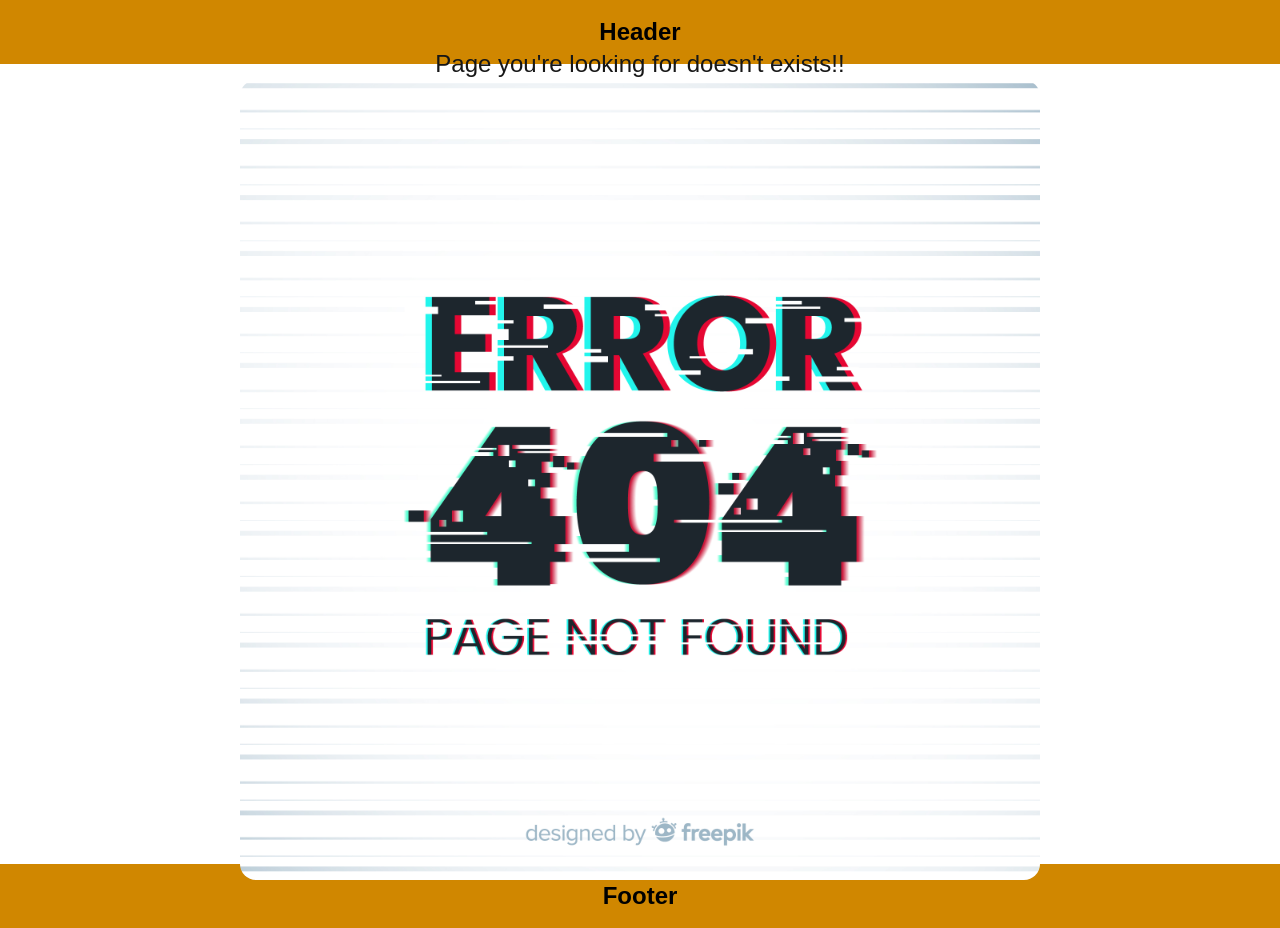
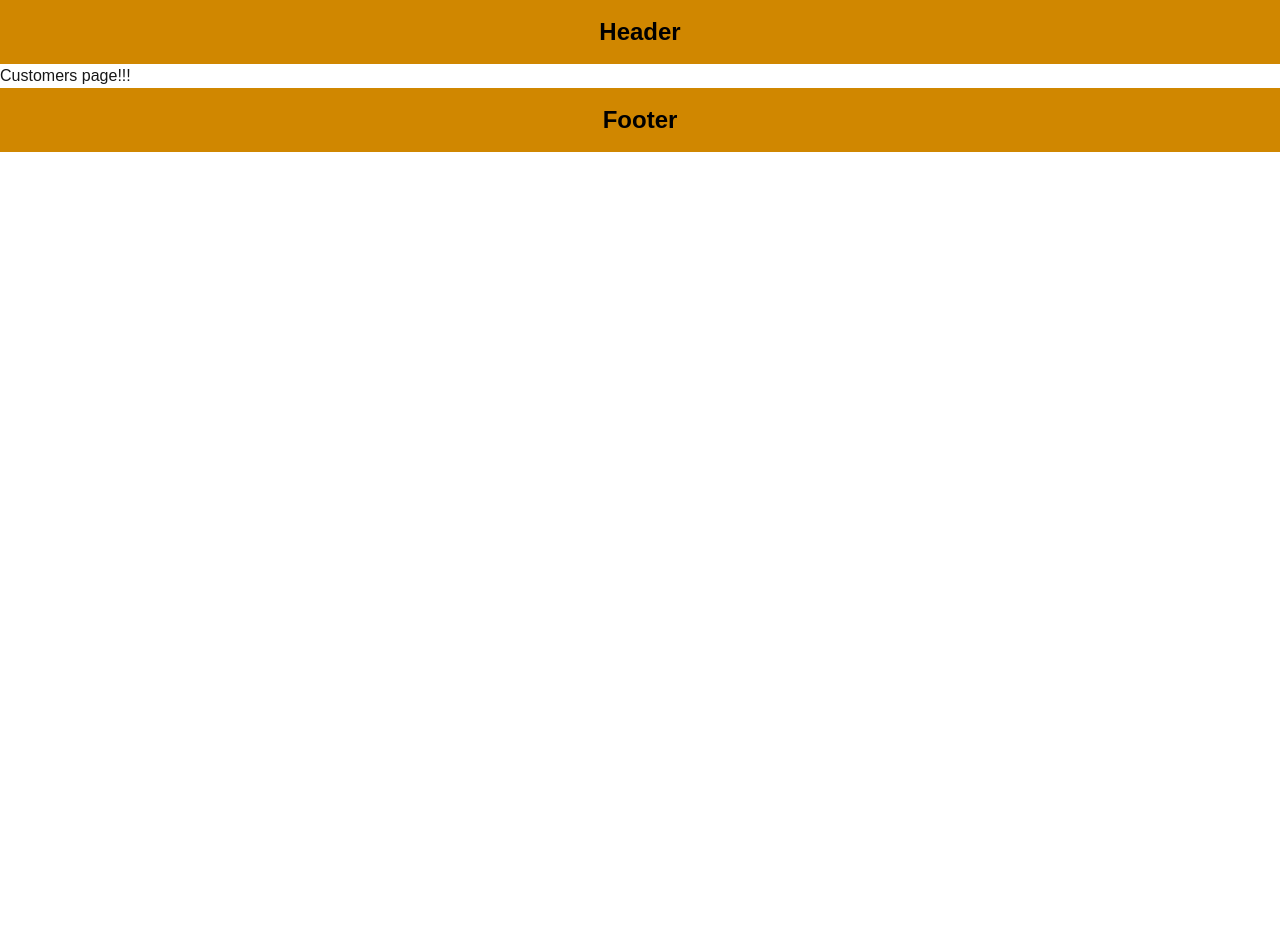
Before and after one commit to AmithBV0606/Next-Js, a Next.js app: page /customers in a window 1280 px wide. Before the commit this address had no page. After the commit the page ends 800 px from the top, so only its background shows below. Built offline with nearby package versions, Linux system fonts and the light colour scheme.

Commit message:
Studied about Multiple Root Layouts.

```diff
--- /dev/null
+++ b/app/(marketing)/customers/page.tsx
@@ -0,0 +1,3 @@
+export default function Customers() {
+  return <div>Customers page!!!</div>;
+}
--- /dev/null
+++ b/app/(marketing)/revenue/page.tsx
@@ -0,0 +1,3 @@
+export default function Revenue() {
+  return <div>Revenue page!!!</div>;
+}
```
Also changed, not shown: 1 other file (tests, documents, lock files or other folders).
